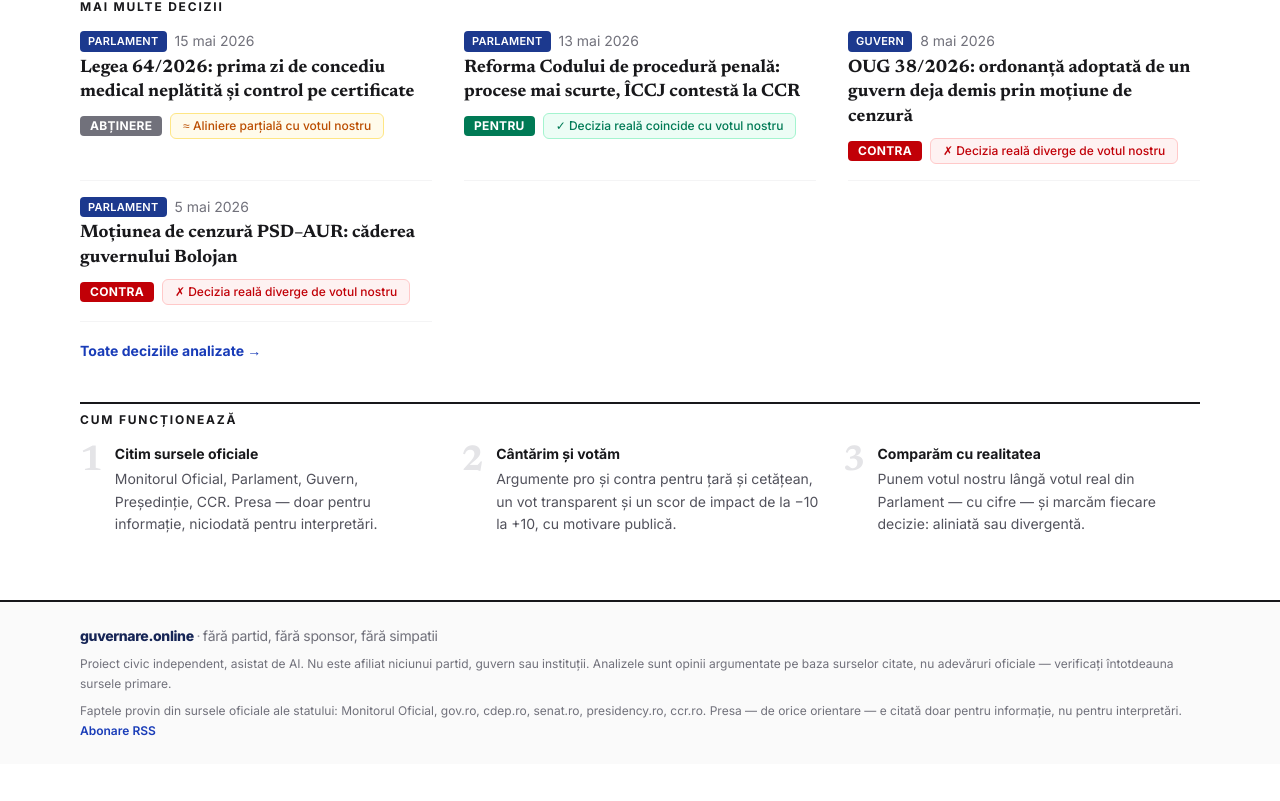
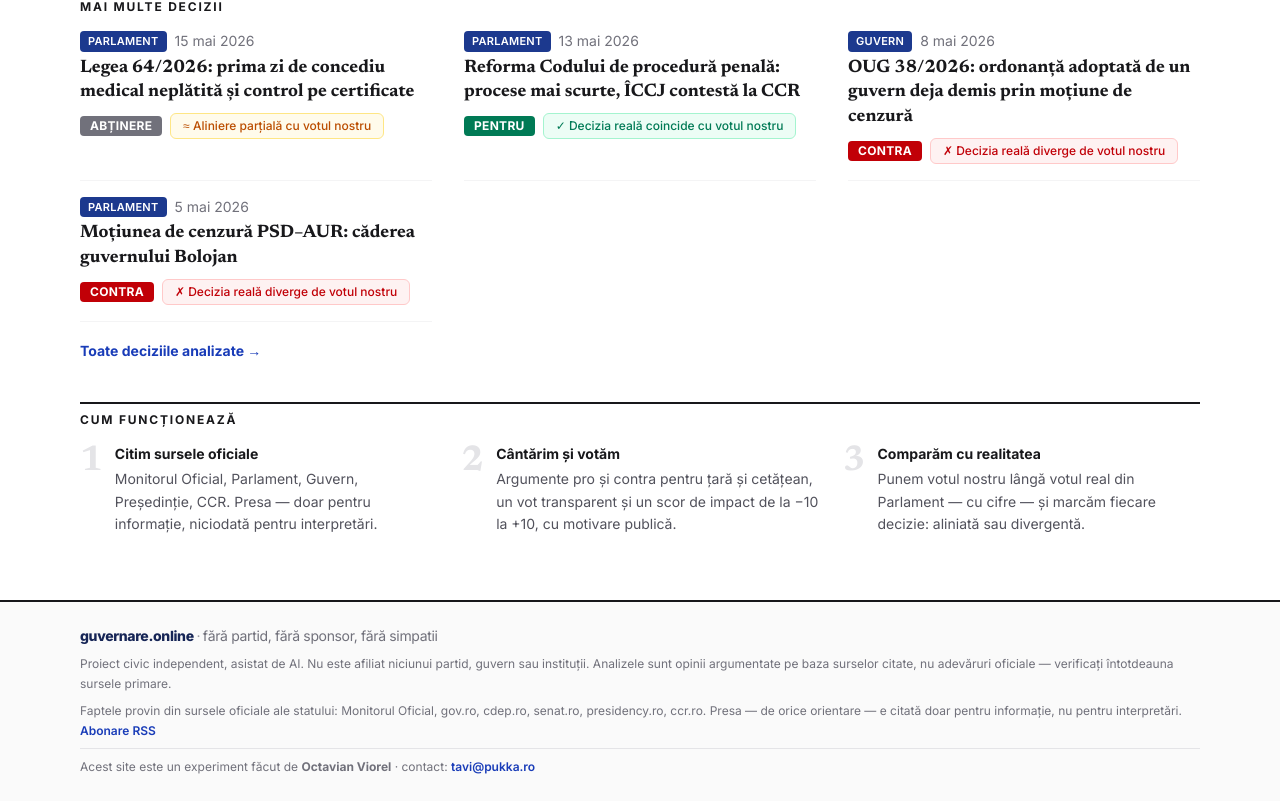
Before and after one commit to mandificator/guvernaire, a Next.js app: page / in a window 1280 px wide. Shown: the part 1465-2266 px from the top of the page. Before the commit the page ends 2229 px from the top, so only its background shows below. Built offline with nearby package versions, Linux system fonts and the light colour scheme.

Commit message:
Footer: experiment de Octavian Viorel, contact tavi@pukka.ro

```diff
--- a/app/layout.tsx
+++ b/app/layout.tsx
@@ -147,6 +147,12 @@ export default function RootLayout({
                 Abonare RSS
               </a>
             </p>
+            <p className="border-t border-zinc-200 pt-2">
+              Acest site este un experiment făcut de <strong>Octavian Viorel</strong> · contact:{" "}
+              <a href="mailto:tavi@pukka.ro" className="font-semibold text-blue-800 hover:underline">
+                tavi@pukka.ro
+              </a>
+            </p>
           </div>
         </footer>
       </body>
```
